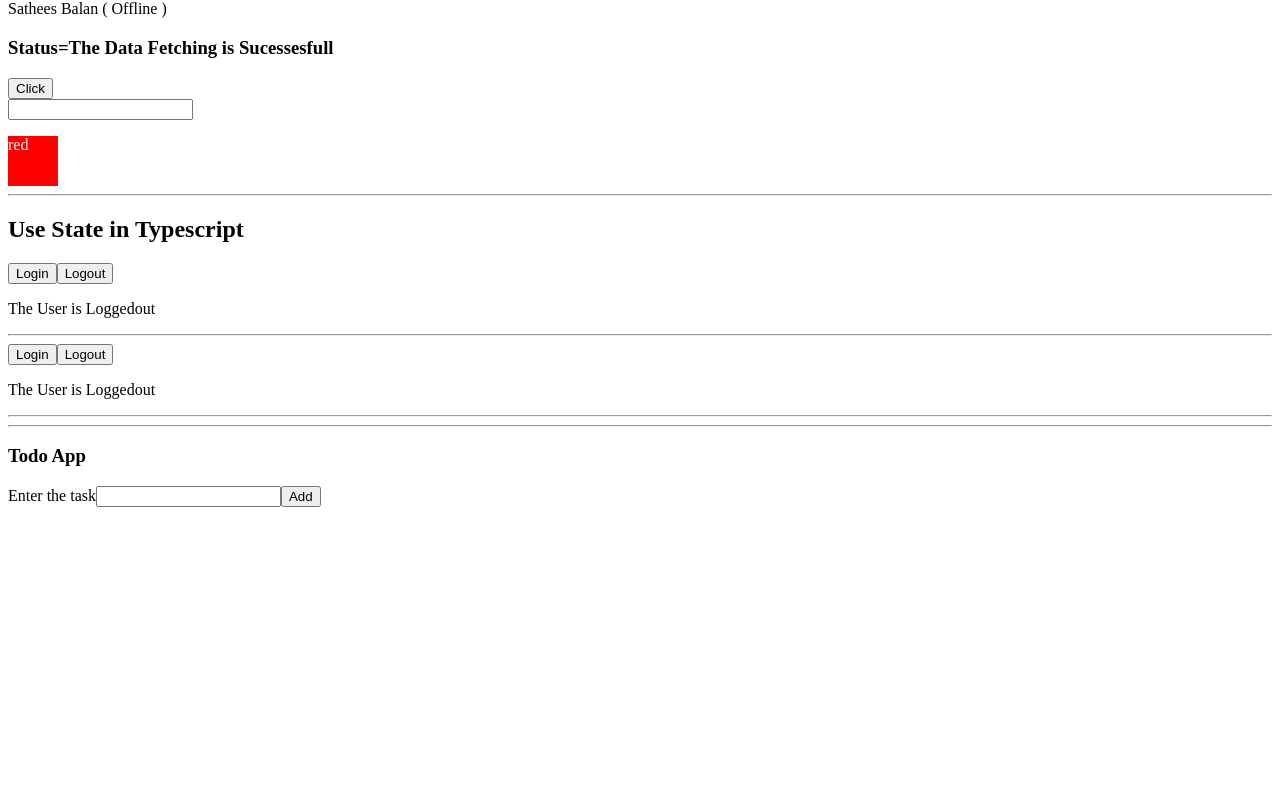
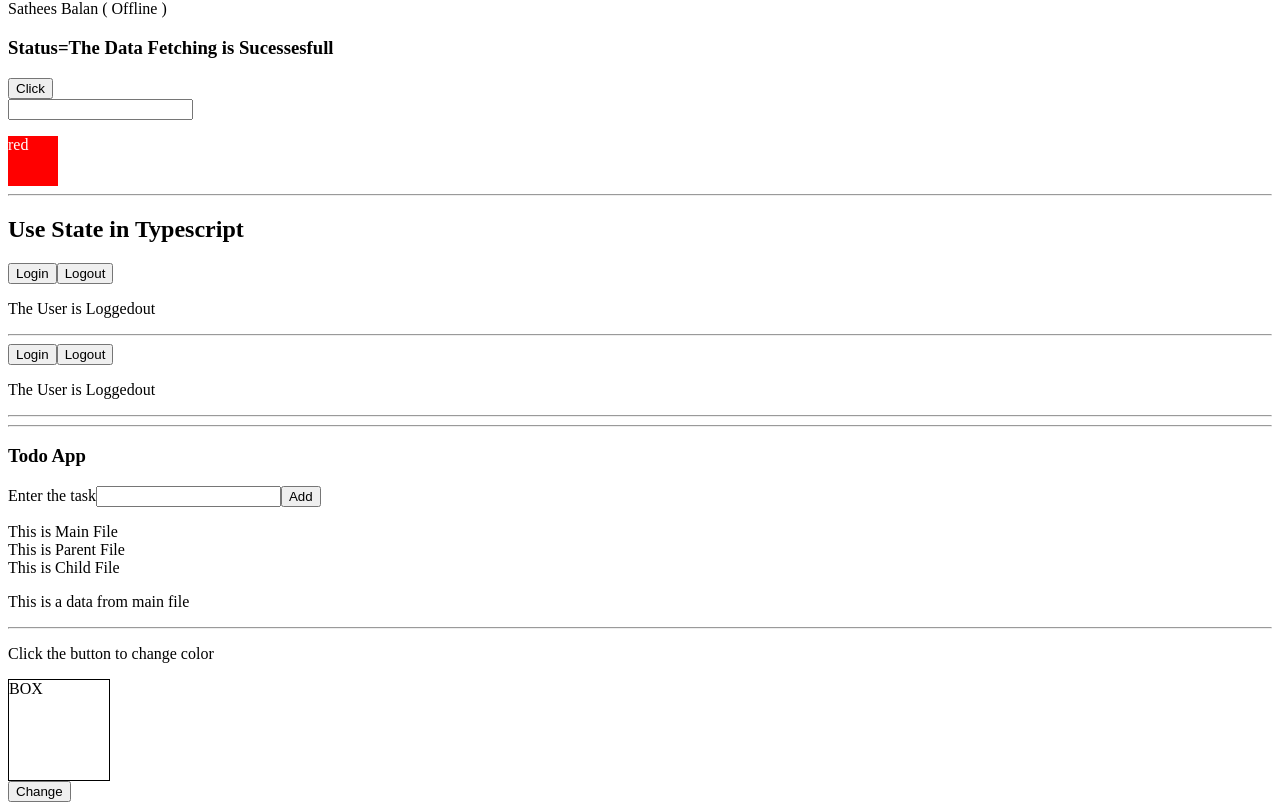
Before and after one commit to SanjayHari6162/TypeScriptPractice, a React (Create React App) app in the folder practice/: page / in a window 1280 px wide. Shown: the part 209-1019 px from the top of the page. Before the commit the page ends 800 px from the top, so only its background shows below. Built offline with nearby package versions, Linux system fonts and the light colour scheme.

Commit message:
typescript practice done

```diff
--- a/practice/src/App.tsx
+++ b/practice/src/App.tsx
@@ -5,6 +5,8 @@ import { Event } from './Event';
 import { Style } from './Style';
 import { UseState } from './UseState';
 import { UseReducers } from './UseReducers';
+import { MainFile } from './practiceHooks/MainFile';
+import { UseContext } from './UseContext';
 
 function App() {
 
@@ -31,6 +33,10 @@ function App() {
         < Style css={{color:"#fff", backgroundColor:"red",height:"50px",width:"50px"}}/>
         < UseState />
         < UseReducers />
+
+        <MainFile />
+      <hr/>
+        < UseContext />
     </div>
   );
 }
--- /dev/null
+++ b/practice/src/BoxStyle.ts
@@ -0,0 +1,22 @@
+import React from "react"
+
+export const BoxStylePrimary:React.CSSProperties ={
+
+        height:"100px",
+        width:"100px",
+        border:"1px solid black",
+        textAlign:"center",
+        backgroundColor:"black",
+        color:"#fff"
+}
+
+
+export const BoxStyleSecondary ={
+
+    height:"100px",
+    width:"100px",
+    border:"1px solid black",
+    // textAlign:"center",
+    backgroundColor:"#fff",
+    color:"black"
+}
--- /dev/null
+++ b/practice/src/UseContext.tsx
@@ -0,0 +1,27 @@
+import { UseContextBox } from "./UseContextBox"
+import React, { createContext } from "react"
+import { BoxStylePrimary} from './BoxStyle'
+import { BoxStyleSecondary} from './BoxStyle'
+
+type ValueProps = {
+    BoxStylePrimary: React.CSSProperties;
+    BoxStyleSecondary?: React.CSSProperties;
+  };
+
+
+  const defaultValue: ValueProps = {
+    BoxStylePrimary
+
+  };
+
+export const StyleContext = createContext<ValueProps>(defaultValue);
+export const UseContext = () =>{
+
+
+
+    return(
+        <StyleContext.Provider value={{BoxStylePrimary,BoxStyleSecondary}}>
+            <UseContextBox />
+        </StyleContext.Provider>
+    )
+}
--- /dev/null
+++ b/practice/src/UseContextBox.tsx
@@ -0,0 +1,21 @@
+import { useContext, useState } from "react"
+import { StyleContext } from "./UseContext"
+
+
+export const UseContextBox = () =>{
+    const {BoxStylePrimary, BoxStyleSecondary}=useContext(StyleContext)
+    const [color, setColor] = useState(false)
+    const handleColor = () =>{
+       setColor(!color)
+    }
+
+
+
+    return(
+        <>
+            <p>Click the button to change color</p>
+            <div className="box" style={color? BoxStylePrimary : BoxStyleSecondary}> BOX</div>
+            <button onClick={handleColor}>Change</button>
+        </>
+    )
+}
--- /dev/null
+++ b/practice/src/UseContextButton.tsx
@@ -0,0 +1,4 @@
+export const UseContextButton = () =>{
+
+    return <button> Change </button>
+}
--- /dev/null
+++ b/practice/src/practiceHooks/ChildFile.jsx
@@ -0,0 +1,13 @@
+import { useContext } from "react"
+import { MainContext } from "./MainFile"
+
+export const ChildFile = () =>{
+    const value = useContext(MainContext)
+
+    return(
+        <>
+            This is Child File
+            <p>{value}</p>
+        </>
+    )
+}
--- /dev/null
+++ b/practice/src/practiceHooks/MainFile.jsx
@@ -0,0 +1,18 @@
+import { createContext } from "react"
+import { ParentFile } from "./ParentFile"
+export const MainContext =createContext()
+export const MainFile = () =>{
+
+    const data = "This is a data from main file"
+
+    return(
+        <>
+        <MainContext.Provider value={data}>
+        This is Main File <br />
+        < ParentFile />
+
+        </MainContext.Provider>
+
+        </>
+    )
+}
--- /dev/null
+++ b/practice/src/practiceHooks/ParentFile.jsx
@@ -0,0 +1,11 @@
+import { ChildFile } from "./ChildFile"
+
+export const ParentFile = () =>{
+
+    return(
+        <>
+            This is Parent File <br />
+            < ChildFile />
+        </>
+    )
+}
```
